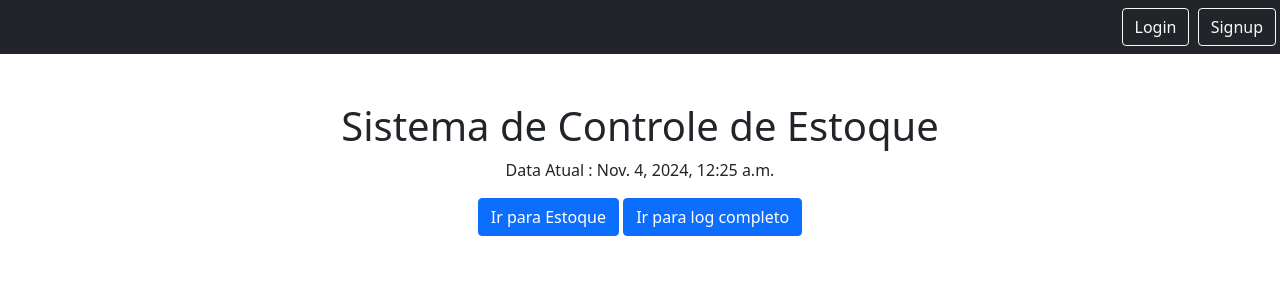
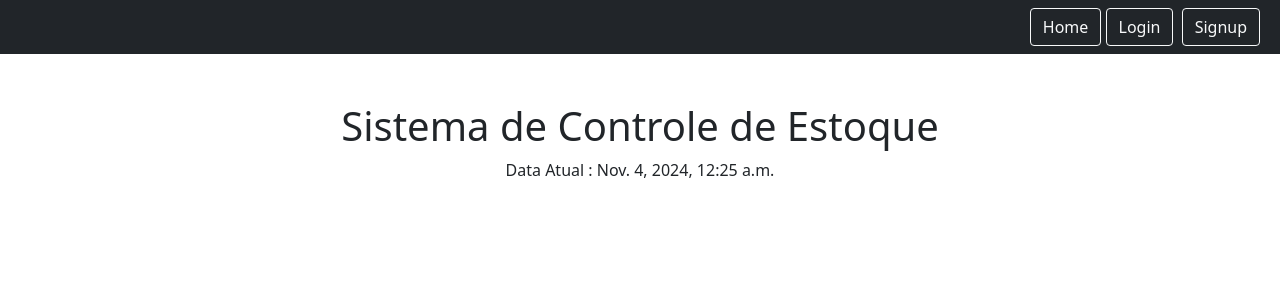
Before and after one commit to GustavoBarbaro/Sistema_Controle_Estoques_Django, a Django app: page / in a window 1280 px wide. Shown: the top 300 px of the page. Run offline with Django 5.2, Linux system fonts and the light colour scheme.

Commit message:
Signup ok e restricao das rotas OK

```diff
--- a/core/core/settings.py
+++ b/core/core/settings.py
@@ -128,5 +128,6 @@ DEFAULT_AUTO_FIELD = 'django.db.models.BigAutoField'
 
 AUTH_USER_MODEL = 'estoque.Usuario'
 
+#apos o login ou logout bem sucedido, redirecionar para esse caminho
 LOGIN_REDIRECT_URL = '/'
 LOGOUT_REDIRECT_URL = '/'
--- a/core/home/templates/home/welcome.html
+++ b/core/home/templates/home/welcome.html
@@ -6,8 +6,9 @@
 
     <p>Data Atual : {{today}}</p>
 
-    <a href="{% url 'home.estoque' %}" class="btn btn-primary">Ir para Estoque</a>
-    <a href="{% url 'home.LogEstoque' %}" class="btn btn-primary">Ir para log completo</a>
-
+    {% if user.is_authenticated %}
+        <a href="{% url 'home.estoque' %}" class="btn btn-primary">Ir para Estoque</a>
+        <a href="{% url 'home.LogEstoque' %}" class="btn btn-primary">Ir para log completo</a>
+    {% endif %}
 
 {% endblock %}
--- a/core/home/views.py
+++ b/core/home/views.py
@@ -4,6 +4,7 @@
 from django.views.generic import TemplateView, ListView, CreateView
 from django.contrib.auth.views import LoginView, LogoutView
 from django.contrib.auth.mixins import LoginRequiredMixin
+from django.contrib.auth import login
 from .forms import CustomUserCreationForm
 from django.shortcuts import redirect
 from typing import Any
@@ -23,10 +24,12 @@
         return context
 
 
-class EstoqueView(ListView):
+class EstoqueView(LoginRequiredMixin, ListView):
     model = Movimentacao
     template_name = 'home/estoque_list.html'
     context_object_name = 'estoque'  # Nome do contexto para o template
+    redirect_field_name = 'next' # para redirecionar novamente para essa view apos o login
+    login_url = '/login'
 
     def get_queryset(self):
         # Obtemos o ID da última movimentação para cada produto
@@ -50,10 +53,12 @@
         ).select_related('produto')
 
 
-class EstoqueLog(ListView):
+class EstoqueLog(LoginRequiredMixin, ListView):
     model = Movimentacao
     template_name = 'home/estoque_log.html'
     context_object_name = 'movimentacoes'
+    redirect_field_name = 'next' # para redirecionar novamente para essa view apos o login
+    login_url = '/login'
 
 class loginEstoque(LoginView):
     template_name = 'home/login.html'
@@ -68,6 +73,7 @@
     form_class = CustomUserCreationForm
     template_name = 'home/register.html'
     success_url = reverse_lazy('home')
+    # success_url = '/'
 
 
     #daria para usar o ligin_url e redirecionar pra outro lugar se fosse o caso de o usuário NÃO estar logado
@@ -85,6 +91,7 @@
 
     #isso aqui eh pra salvar o form (mesmo que a create view ja faca isso)
     def form_valid(self, form):
-        # Salva o usuário e redireciona para a página de sucesso
-        form.save()
-        return HttpResponseRedirect(self.success_url)
+        user = form.save()  # Salva o novo usuário
+        # Autentica e faz login do usuário recém-criado
+        login(self.request, user)
+        return redirect(self.success_url)  # Redireciona para a home
--- a/core/static/templates/base.html
+++ b/core/static/templates/base.html
@@ -10,17 +10,15 @@
 
     <body>
 
-        <nav class="navbar navbar-dark bg-dark">
+        <nav class="navbar navbar-dark bg-dark d-flex justify-content-between align-items-center px-3">
 
             <div class="ms-auto">
 
+                <a href="{% url 'home' %}" class="btn btn-outline-light">Home</a>
 
                 {% if user.is_authenticated %}
-{% comment %}
-                    <a href="{% url 'notes.list' %}" class="btn btn-outline-light me-1">Home</a>
-                    <a href="{% url 'notes.new' %}" class="btn btn-outline-light me-1">Create</a>
- {% endcomment %}
-                    <form method="POST" action="{% url 'home.logout' %}"> {% csrf_token %}
+
+                    <form method="POST" action="{% url 'home.logout' %}" class="d-inline"> {% csrf_token %}
                         <button type='submit' class="btn btn-outline-light me-1">Logout</button>
                     </form>
 
```
